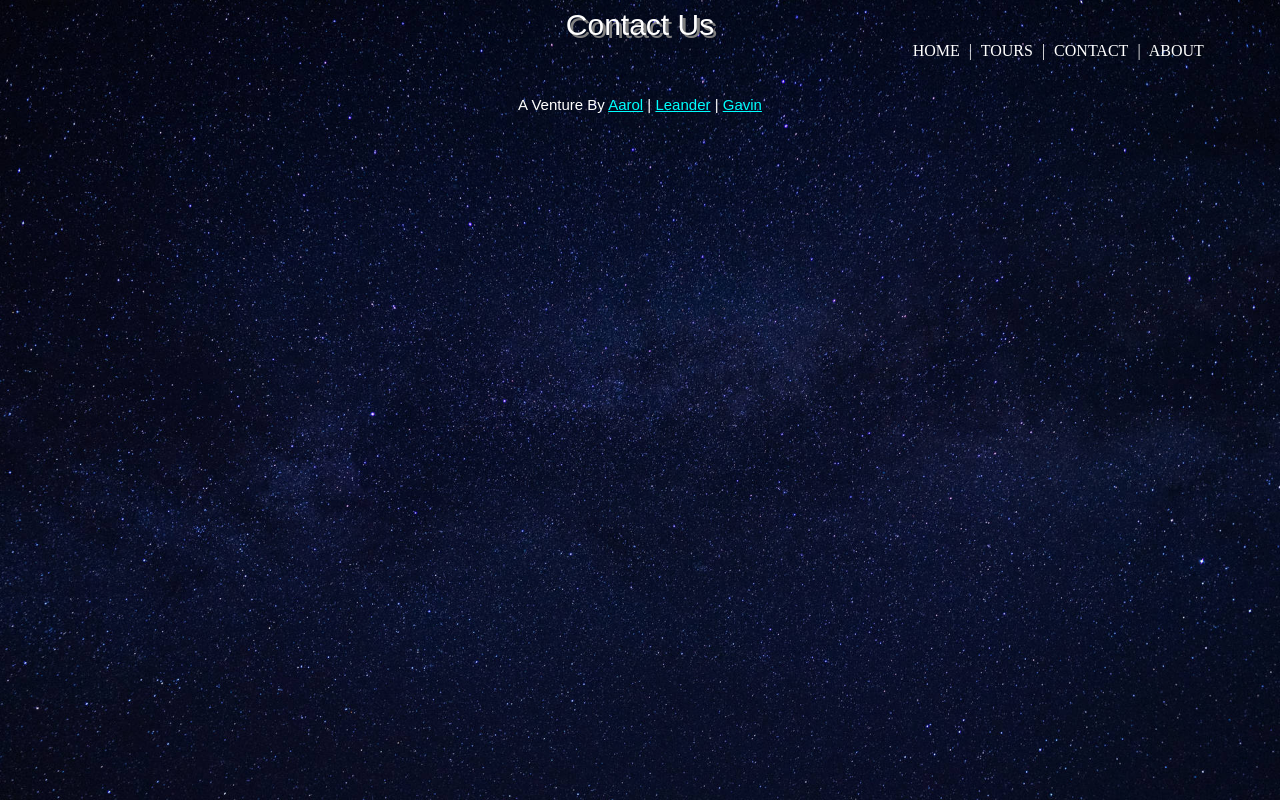
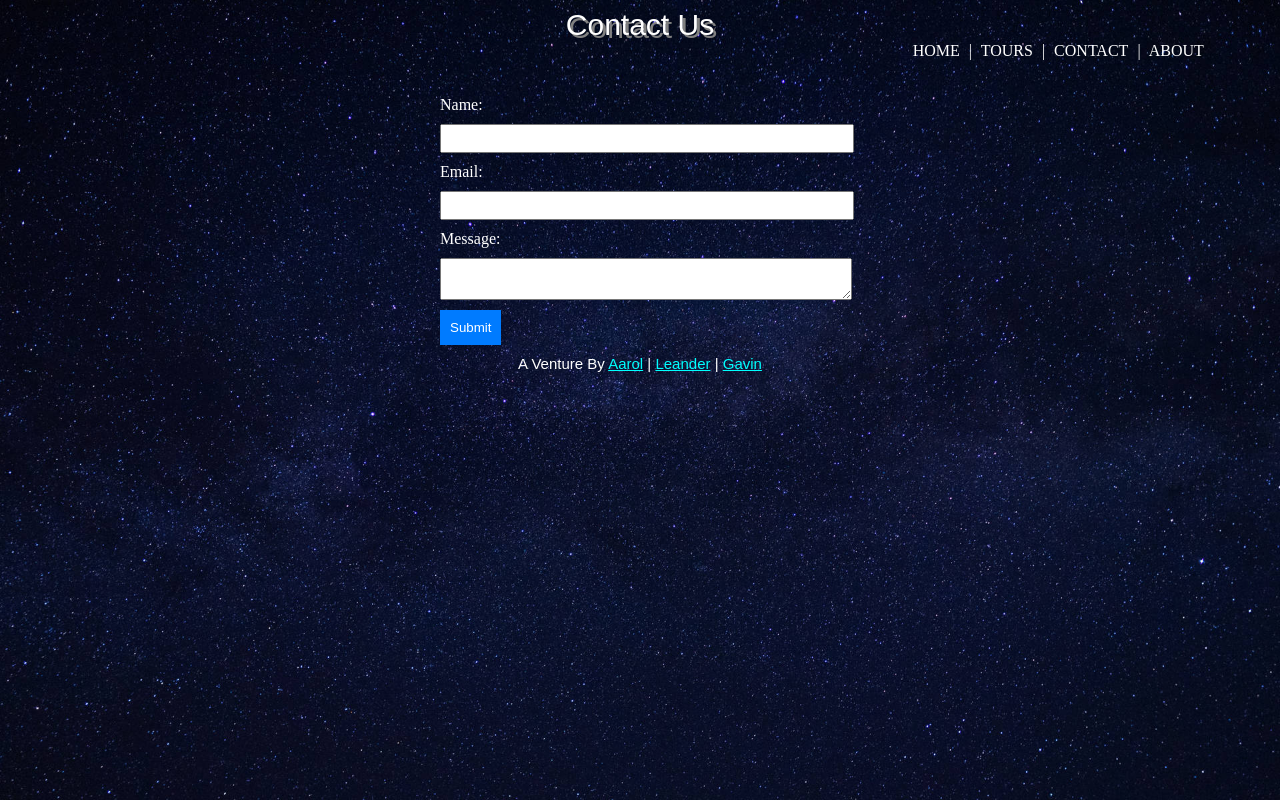
Before and after one commit to AarDG10/IP-Project, a plain HTML site: page contact.html in a window 1280 px wide. Drawn offline with Linux system fonts and the light colour scheme.

Commit message:
new file:   CSS/Contact.css 	modified:   contact.html

```diff
--- /dev/null
+++ b/CSS/Contact.css
@@ -0,0 +1,28 @@
+form {
+  width: 400px;
+  margin: 0 auto;
+}
+
+label, input, textarea {
+  display: block;
+  margin-bottom: 10px;
+}
+
+input[type="text"],
+input[type="email"],
+textarea {
+  width: 100%;
+  padding: 5px;
+}
+
+input[type="submit"] {
+  background-color: #007bff;
+  color: white;
+  padding: 10px;
+  border: none;
+  cursor: pointer;
+}
+
+.contact-form label {
+  color: white;
+}
--- a/contact.html
+++ b/contact.html
@@ -3,15 +3,16 @@
 
 <head>
     <meta charset="UTF-8">
+    <link rel="stylesheet" href="CSS/Contact.css">
     <link rel="stylesheet" href="CSS/Index.css">
     <meta name="viewport" content="width=device-width, initial-scale=1.0">
     <title>Algo Tours</title>
 </head>
 
 <body>
-    <header
-        style="color:white; text-align: center; font-family: sans-serif; font-size: 30px;text-shadow: 3px 3px grey;">
-        Contact Us </header>
+    <header style="color:white; text-align: center; font-family: sans-serif; font-size: 30px;text-shadow: 3px 3px grey;">
+        Contact Us
+    </header>
     <nav style="size:40px; float: right; margin-right:5%">
         <a href="index.html" style="text-decoration: none; color:white; margin-right: 5px;">HOME</a>
         <text style="color:white; margin-right: 5px;">|</text>
@@ -20,11 +21,26 @@
         <a href="contact.html" style="text-decoration: none; color:white; margin-right: 5px;">CONTACT</a>
         <text style="color:white; margin-right: 5px;">|</text>
         <a href="" style="text-decoration: none; color:white; margin-right: 5px;">ABOUT</a>
-    </nav> <br><br><br>
-   <footer>A Venture By <a href="https://github.com/AarDG10" style="color:aqua;" target="_blank">Aarol</a> | <a
-                href="https://github.com/Leebro10" style="color:aqua;" target="_blank">Leander</a> | <a
-                href="https://github.com/XGavinp" style="color:aqua;" target="_blank">Gavin</a></footer>
-    </div>
+    </nav>
+    <br><br><br>
+
+    <form action="contact.php" method="POST" class="contact-form">
+        <label for="name" style="color: white;">Name:</label>
+        <input type="text" id="name" name="name" required>
+
+        <label for="email" style="color: white;">Email:</label>
+        <input type="email" id="email" name="email" required>
+
+        <label for="message" style="color: white;">Message:</label>
+        <textarea id="message" name="message" required></textarea>
+
+        <input type="submit" value="Submit">
+    </form>
+
+
+    <footer>A Venture By <a href="https://github.com/AarDG10" style="color:aqua;" target="_blank">Aarol</a> | <a
+            href="https://github.com/Leebro10" style="color:aqua;" target="_blank">Leander</a> | <a
+            href="https://github.com/XGavinp" style="color:aqua;" target="_blank">Gavin</a></footer>
 </body>
 
 </html>
```
